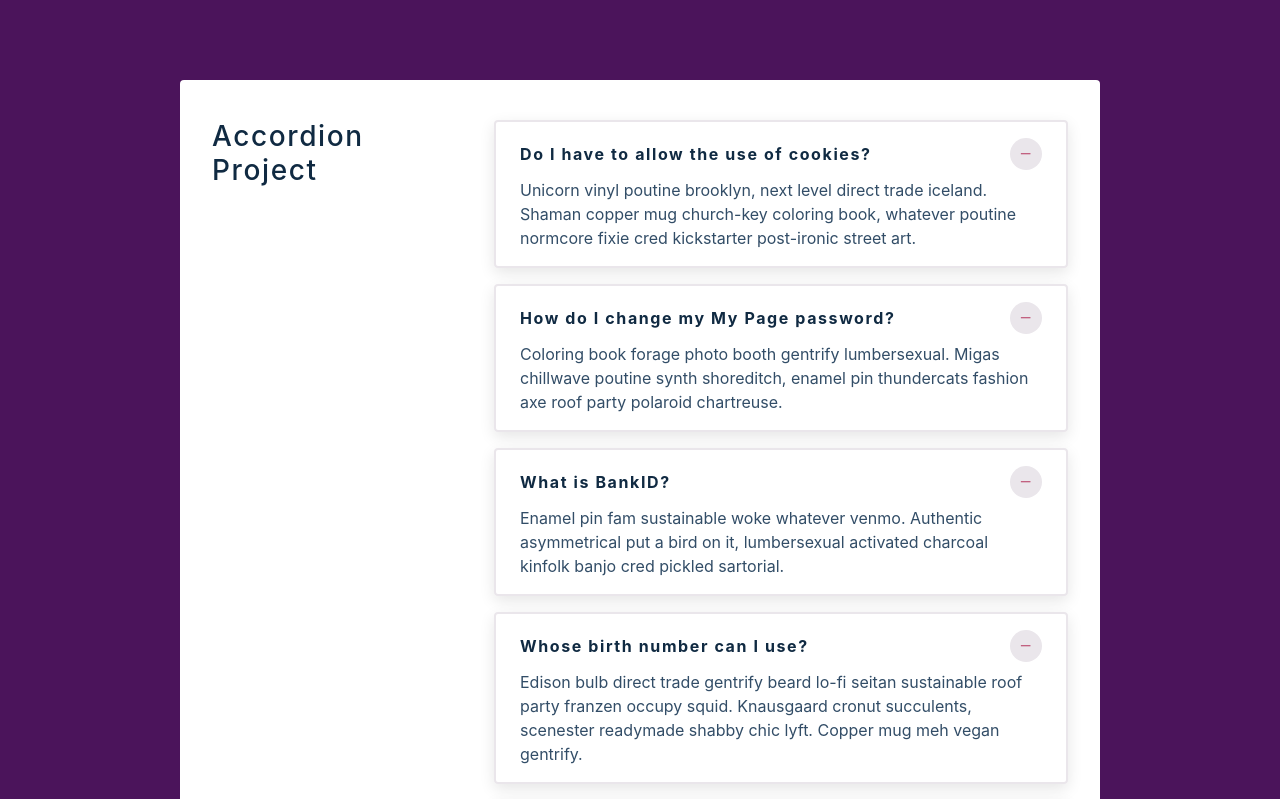
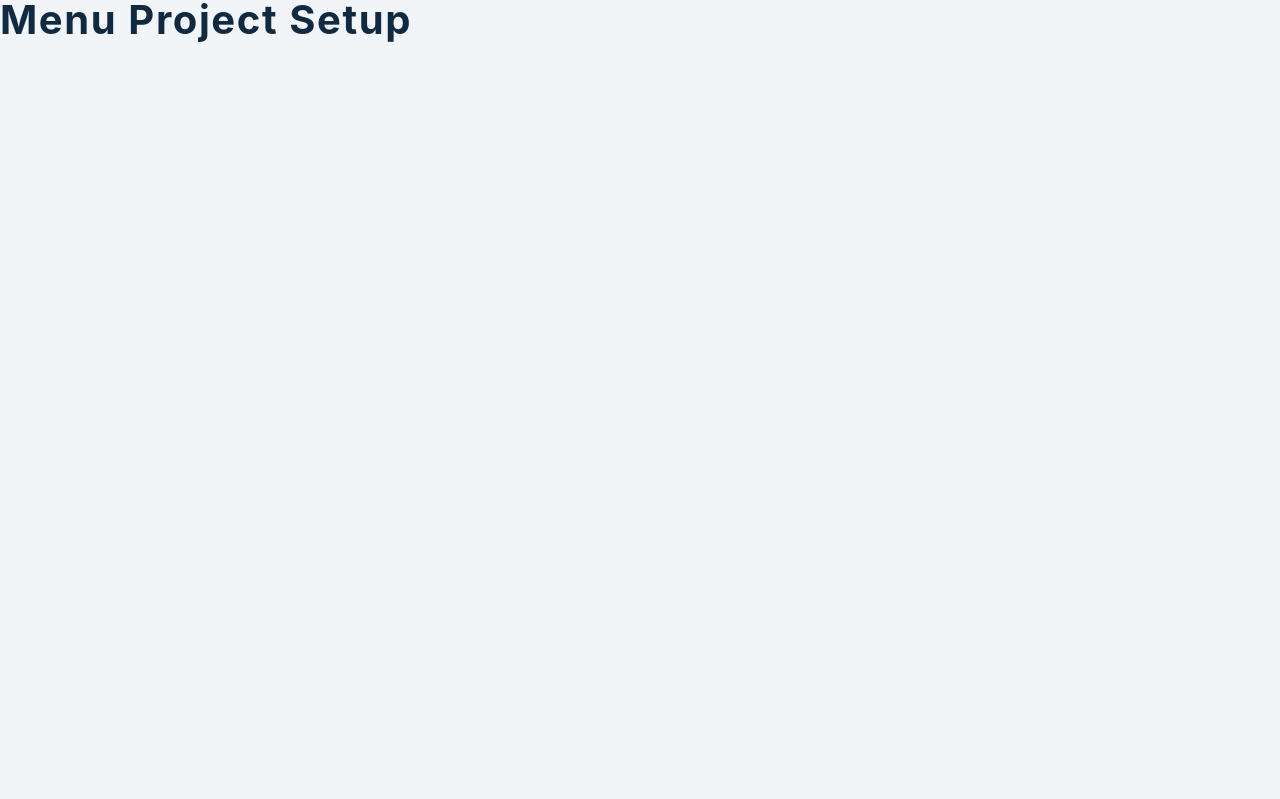
Before and after one commit to viktishchenko/rehearsal, a React (Create React App) app in the folder projects/: page / in a window 1280 px wide. Shown: the top 799 px of the page. Built offline with nearby package versions, Linux system fonts and the light colour scheme.

Commit message:
init: menu project

```diff
--- a/projects/src/App.js
+++ b/projects/src/App.js
@@ -1,23 +1,11 @@
 import { useState } from "react";
-import data from "./draft/04-accordion/data";
-import SingleQuestions from "./draft/04-accordion/Questions";
+import Menu from "./draft/05-menu/Menu";
+import Categories from "./draft/05-menu/Categories";
+import items from "./draft/05-menu/data";
 
 function App() {
-  const [questions, setQuestions] = useState(data);
-
-  return (
-    <main>
-      <div className="container">
-        <h3>accordion project</h3>
-        <section className="info">
-          {questions.map((item) => {
-            const { id } = item;
-            return <SingleQuestions key={id} {...item} />;
-          })}
-        </section>
-      </div>
-    </main>
-  );
+  console.log(items);
+  return <h2>menu project setup</h2>;
 }
 
 export default App;
--- /dev/null
+++ b/projects/src/draft/05-menu/Categories.js
@@ -0,0 +1,7 @@
+import React from "react";
+
+const Categories = () => {
+  return <div>Categories</div>;
+};
+
+export default Categories;
--- /dev/null
+++ b/projects/src/draft/05-menu/Menu.js
@@ -0,0 +1,7 @@
+import React from "react";
+
+const Menu = () => {
+  return <div>Menu</div>;
+};
+
+export default Menu;
--- /dev/null
+++ b/projects/src/draft/05-menu/css/index.css
@@ -0,0 +1,236 @@
+/*
+===============
+Variables
+===============
+*/
+
+:root {
+  /* dark shades of primary color*/
+  --clr-primary-1: hsl(205, 86%, 17%);
+  --clr-primary-2: hsl(205, 77%, 27%);
+  --clr-primary-3: hsl(205, 72%, 37%);
+  --clr-primary-4: hsl(205, 63%, 48%);
+  /* primary/main color */
+  --clr-primary-5: hsl(205, 78%, 60%);
+  /* lighter shades of primary color */
+  --clr-primary-6: hsl(205, 89%, 70%);
+  --clr-primary-7: hsl(205, 90%, 76%);
+  --clr-primary-8: hsl(205, 86%, 81%);
+  --clr-primary-9: hsl(205, 90%, 88%);
+  --clr-primary-10: hsl(205, 100%, 96%);
+  /* darkest grey - used for headings */
+  --clr-grey-1: hsl(209, 61%, 16%);
+  --clr-grey-2: hsl(211, 39%, 23%);
+  --clr-grey-3: hsl(209, 34%, 30%);
+  --clr-grey-4: hsl(209, 28%, 39%);
+  /* grey used for paragraphs */
+  --clr-grey-5: hsl(210, 22%, 49%);
+  --clr-grey-6: hsl(209, 23%, 60%);
+  --clr-grey-7: hsl(211, 27%, 70%);
+  --clr-grey-8: hsl(210, 31%, 80%);
+  --clr-grey-9: hsl(212, 33%, 89%);
+  --clr-grey-10: hsl(210, 36%, 96%);
+  --clr-white: #fff;
+  --clr-gold: #c59d5f;
+
+  --clr-red-dark: hsl(360, 67%, 44%);
+  --clr-red-light: hsl(360, 71%, 66%);
+  --clr-green-dark: hsl(125, 67%, 44%);
+  --clr-green-light: hsl(125, 71%, 66%);
+  --clr-black: #222;
+  --transition: all 0.3s linear;
+  --spacing: 0.1rem;
+  --radius: 0.25rem;
+  --light-shadow: 0 5px 15px rgba(0, 0, 0, 0.1);
+  --dark-shadow: 0 5px 15px rgba(0, 0, 0, 0.2);
+  --max-width: 1170px;
+  --fixed-width: 620px;
+}
+/*
+===============
+Global Styles
+===============
+*/
+
+*,
+::after,
+::before {
+  margin: 0;
+  padding: 0;
+  box-sizing: border-box;
+}
+body {
+  font-family: -apple-system, BlinkMacSystemFont, "Segoe UI", Roboto, Oxygen,
+    Ubuntu, Cantarell, "Open Sans", "Helvetica Neue", sans-serif;
+  background: var(--clr-grey-10);
+  color: var(--clr-grey-1);
+  line-height: 1.5;
+  font-size: 0.875rem;
+}
+ul {
+  list-style-type: none;
+}
+a {
+  text-decoration: none;
+}
+h1,
+h2,
+h3,
+h4 {
+  letter-spacing: var(--spacing);
+  text-transform: capitalize;
+  line-height: 1.25;
+  margin-bottom: 0.75rem;
+}
+h1 {
+  font-size: 3rem;
+}
+h2 {
+  font-size: 2rem;
+}
+h3 {
+  font-size: 1.25rem;
+}
+h4 {
+  font-size: 0.875rem;
+}
+p {
+  margin-bottom: 1.25rem;
+  color: var(--clr-grey-5);
+}
+@media screen and (min-width: 800px) {
+  h1 {
+    font-size: 4rem;
+  }
+  h2 {
+    font-size: 2.5rem;
+  }
+  h3 {
+    font-size: 1.75rem;
+  }
+  h4 {
+    font-size: 1rem;
+  }
+  body {
+    font-size: 1rem;
+  }
+  h1,
+  h2,
+  h3,
+  h4 {
+    line-height: 1;
+  }
+}
+/*  global classes */
+
+/* section */
+.section {
+  width: 90vw;
+  margin: 0 auto;
+  max-width: var(--max-width);
+}
+
+@media screen and (min-width: 992px) {
+  .section {
+    width: 95vw;
+  }
+}
+
+/*
+===============
+Menu
+===============
+*/
+
+.menu {
+  padding: 5rem 0;
+}
+.title {
+  text-align: center;
+  margin-bottom: 2rem;
+}
+.underline {
+  width: 5rem;
+  height: 0.25rem;
+  background: var(--clr-gold);
+  margin-left: auto;
+  margin-right: auto;
+}
+.btn-container {
+  margin-bottom: 4rem;
+  display: flex;
+  justify-content: center;
+}
+.filter-btn {
+  background: transparent;
+  border-color: transparent;
+  font-size: 1rem;
+  text-transform: capitalize;
+  margin: 0 0.5rem;
+  letter-spacing: 1px;
+  padding: 0.375rem 0.75rem;
+  color: var(--clr-gold);
+  cursor: pointer;
+  transition: var(--transition);
+  border-radius: var(--radius);
+}
+.filter-btn:hover {
+  background: var(--clr-gold);
+  color: var(--clr-white);
+}
+.section-center {
+  width: 90vw;
+  margin: 0 auto;
+  max-width: 1170px;
+  display: grid;
+  gap: 3rem 2rem;
+  justify-items: center;
+}
+.menu-item {
+  display: grid;
+  gap: 1rem 2rem;
+  max-width: 25rem;
+}
+.photo {
+  object-fit: cover;
+  height: 200px;
+  width: 100%;
+  border: 0.25rem solid var(--clr-gold);
+  border-radius: var(--radius);
+  display: block;
+}
+.item-info header {
+  display: flex;
+  justify-content: space-between;
+  border-bottom: 0.5px dotted var(--clr-grey-5);
+}
+.item-info h4 {
+  margin-bottom: 0.5rem;
+}
+.price {
+  color: var(--clr-gold);
+}
+.item-text {
+  margin-bottom: 0;
+  padding-top: 1rem;
+}
+
+@media screen and (min-width: 768px) {
+  .menu-item {
+    grid-template-columns: 225px 1fr;
+    gap: 0 1.25rem;
+    max-width: 40rem;
+  }
+  .photo {
+    height: 175px;
+  }
+}
+@media screen and (min-width: 1200px) {
+  .section-center {
+    width: 95vw;
+    grid-template-columns: 1fr 1fr;
+  }
+  .photo {
+    height: 150px;
+  }
+}
--- /dev/null
+++ b/projects/src/draft/05-menu/data.js
@@ -0,0 +1,75 @@
+const menu = [
+  {
+    id: 1,
+    title: "buttermilk pancakes",
+    category: "breakfast",
+    price: 15.99,
+    img: "./images/item-1.jpeg",
+    desc: `I'm baby woke mlkshk wolf bitters live-edge blue bottle, hammock freegan copper mug whatever cold-pressed `,
+  },
+  {
+    id: 2,
+    title: "diner double",
+    category: "lunch",
+    price: 13.99,
+    img: "./images/item-2.jpeg",
+    desc: `vaporware iPhone mumblecore selvage raw denim slow-carb leggings gochujang helvetica man braid jianbing. Marfa thundercats `,
+  },
+  {
+    id: 3,
+    title: "godzilla milkshake",
+    category: "shakes",
+    price: 6.99,
+    img: "./images/item-3.jpeg",
+    desc: `ombucha chillwave fanny pack 3 wolf moon street art photo booth before they sold out organic viral.`,
+  },
+  {
+    id: 4,
+    title: "country delight",
+    category: "breakfast",
+    price: 20.99,
+    img: "./images/item-4.jpeg",
+    desc: `Shabby chic keffiyeh neutra snackwave pork belly shoreditch. Prism austin mlkshk truffaut, `,
+  },
+  {
+    id: 5,
+    title: "egg attack",
+    category: "lunch",
+    price: 22.99,
+    img: "./images/item-5.jpeg",
+    desc: `franzen vegan pabst bicycle rights kickstarter pinterest meditation farm-to-table 90's pop-up `,
+  },
+  {
+    id: 6,
+    title: "oreo dream",
+    category: "shakes",
+    price: 18.99,
+    img: "./images/item-6.jpeg",
+    desc: `Portland chicharrones ethical edison bulb, palo santo craft beer chia heirloom iPhone everyday`,
+  },
+  {
+    id: 7,
+    title: "bacon overflow",
+    category: "breakfast",
+    price: 8.99,
+    img: "./images/item-7.jpeg",
+    desc: `carry jianbing normcore freegan. Viral single-origin coffee live-edge, pork belly cloud bread iceland put a bird `,
+  },
+  {
+    id: 8,
+    title: "american classic",
+    category: "lunch",
+    price: 12.99,
+    img: "./images/item-8.jpeg",
+    desc: `on it tumblr kickstarter thundercats migas everyday carry squid palo santo leggings. Food truck truffaut  `,
+  },
+  {
+    id: 9,
+    title: "quarantine buddy",
+    category: "shakes",
+    price: 16.99,
+    img: "./images/item-9.jpeg",
+    desc: `skateboard fam synth authentic semiotics. Live-edge lyft af, edison bulb yuccie crucifix microdosing.`,
+  },
+];
+export default menu;
--- a/projects/src/index.js
+++ b/projects/src/index.js
@@ -1,6 +1,6 @@
 import React from "react";
 import ReactDOM from "react-dom/client";
-import "./draft/04-accordion/css/index.css";
+import "./draft/05-menu/css/index.css";
 import App from "./App";
 
 const root = ReactDOM.createRoot(document.getElementById("root"));
```
Also changed, not shown: projects/src/draft/04-accordion/App.js (added, +23 -0 lines), projects/assets/init-menu-pr.png (added).
